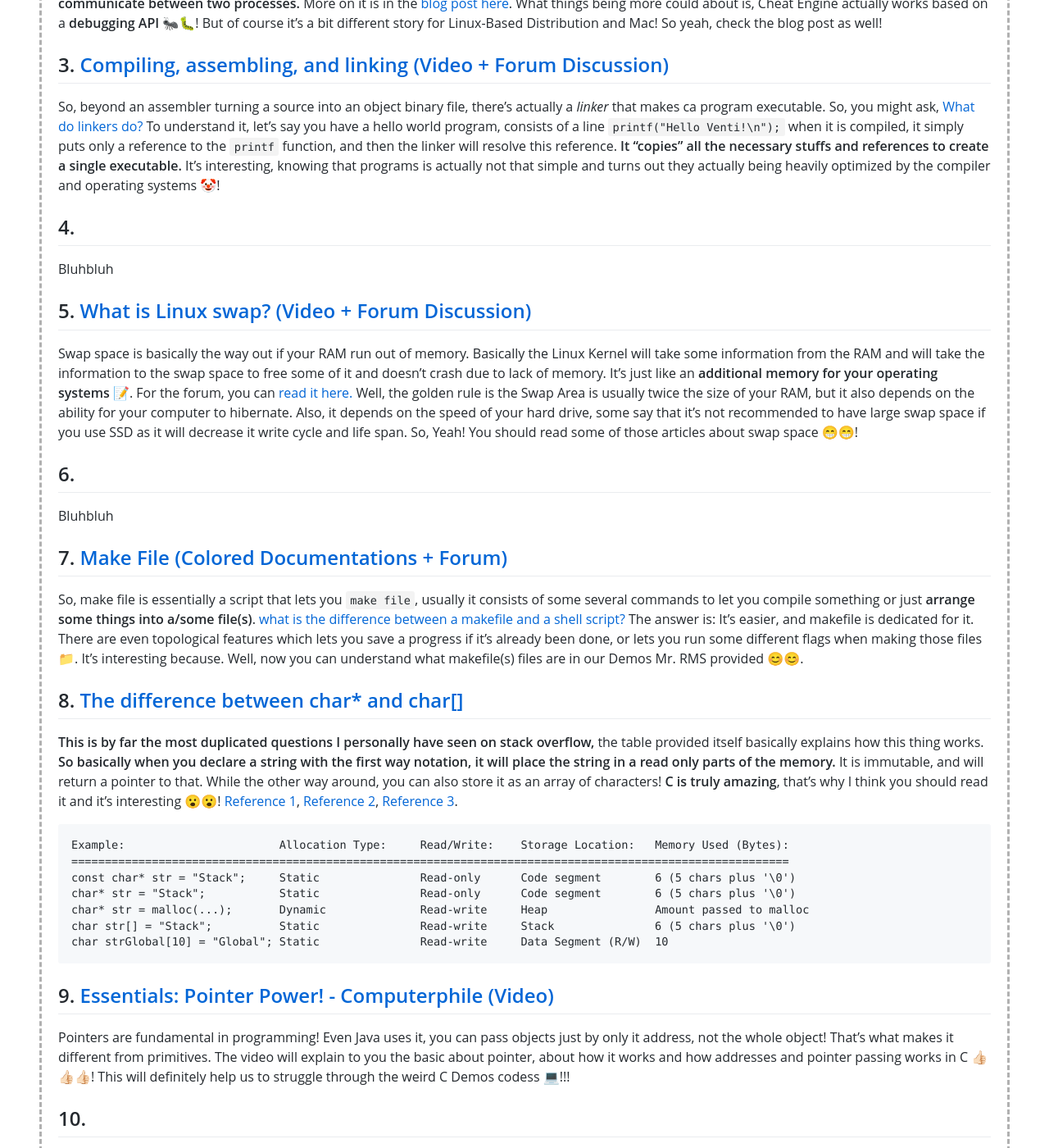
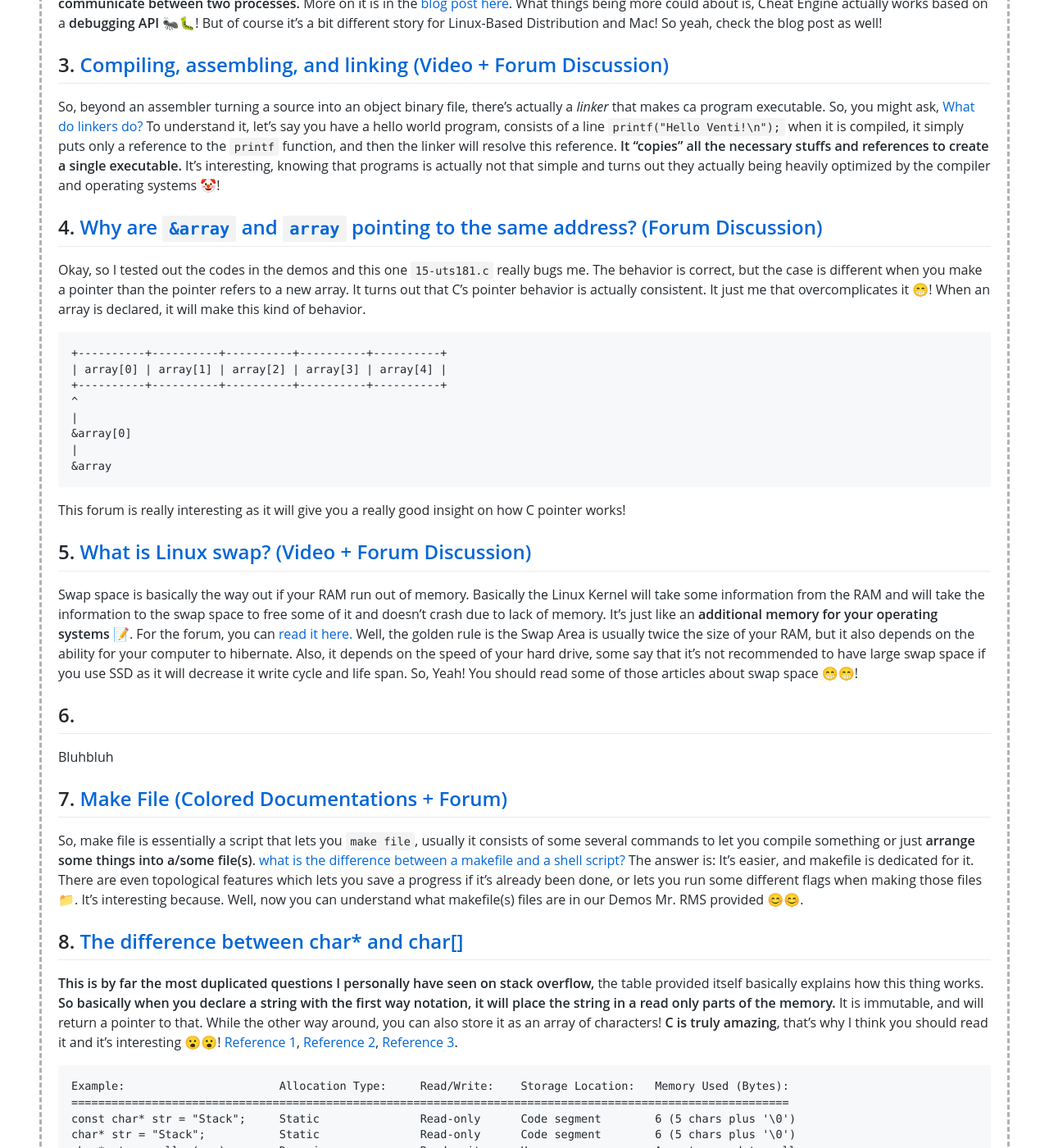
Before and after one commit to Bimabara/os211, a Jekyll site: the page built from w04.md, in a window 1280 px wide and 1400 px high, scrolled down 812 px. Shown: the whole window at 82% size. Built offline with Jekyll 4.4.1, drawn with Linux system fonts in a browser that asks for light colours; our own code applies the rules of GitHub Pages for plain Markdown files; some of the changed text lies outside the part shown.

Commit message:
[W04] Add Top 10

````diff
--- a/w04.md
+++ b/w04.md
@@ -7,7 +7,7 @@ permalink: /W04/
 
 Hello, this is my top 10 list of Week 04! Minggu-minggu sebelumnya ialah minggu yang tangguh, kita membahas tentang File Systems dan bagaimana struktur File secara umum. Materi minggu ini ialah Main Memory, kalau menurut buku Silberschatz. Namun tertulis *Topic* pada slide ialah Addresing, Shared Lib, dan Pointer. Nah, berikut ialah daftar dari beberapa link yang bagus menurut saya untuk minggu ini. 😁
 
-## 1. [Dynamic Memory Allocation in C using malloc(), calloc(), free() and realloc() (Article)](https://www.geeksforgeeks.org/dynamic-memory-allocation-in-c-using-malloc-calloc-free-and-realloc/)
+## 1. [Dynamic Memory Allocation in C using malloc(), calloc(), free() and realloc() (Article)](https://www.geeksforgeeks.org/dynamic-memory-allocation-in-c-using-malloc-calloc-free-and-realloc)
 
 Array is like the most primitive and the "Proto" of all data structures, it stores basically list of any elements. Well, C **Dynamic Memory Allocation** can be defined as a procedure in which the size of a data structure (like Array) is changed during the runtime. C provides some functions to achieve these tasks. There are 4 library functions provided by C defined under **\<stdlib.h\>** header file to facilitate dynamic memory allocation in C programming. They are ```malloc()``` , ```calloc()``` , ```free()``` , ```realloc() ```. I really recommend you to at least understand only this one article out of others C array stuffs out there! It's really interesting and rewarding if you understand how C works, moreover on this dynamic memory allocation topic!!! 🍧🍧
 
@@ -19,9 +19,22 @@ OK. Who never uses **cheat engine**? It's a legend app every late 90's and 2000'
 
 So, beyond an assembler turning a source into an object binary file, there's actually a *linker* that makes ca program executable. So, you might ask, [What do linkers do?](https://stackoverflow.com/questions/3322911/what-do-linkers-do) To understand it, let's say you have a hello world program, consists of a line `printf("Hello Venti!\n");`  when it is compiled, it simply puts only a reference to the `printf` function, and then the linker will resolve this reference. **It "copies" all the necessary stuffs and references to create a single executable.** It's interesting, knowing that programs is actually not that simple and turns out they actually being heavily optimized by the compiler and operating systems 🤡!
 
-## 4. []()
+## 4. [Why are `&array` and `array` pointing to the same address? (Forum Discussion)](https://stackoverflow.com/questions/54807208/why-are-array-and-array-pointing-to-the-same-address)
 
-Bluhbluh
+Okay, so I tested out the codes in the demos and this one `15-uts181.c` really bugs me. The behavior is correct, but the case is different when you make a pointer than the pointer refers to a new array. It turns out that C's pointer behavior is actually consistent. It just me that overcomplicates it 😁! When an array is declared, it will make this kind of behavior.
+
+```
++----------+----------+----------+----------+----------+
+| array[0] | array[1] | array[2] | array[3] | array[4] |
++----------+----------+----------+----------+----------+
+^
+|
+&array[0]
+|
+&array
+```
+
+ This forum is really interesting as it will give you a really good insight on how C pointer works!
 
 ## 5. [What is Linux swap? (Video + Forum Discussion)](https://www.youtube.com/watch?v=0mgefj9ibRE)
 
@@ -53,9 +66,9 @@ char strGlobal[10] = "Global"; Static               Read-write     Data Segment
 
 Pointers are fundamental in programming! Even Java uses it, you can pass objects just by only it address, not the whole object! That's what makes it different from primitives. The video will explain to you the basic about pointer, about how it works and how addresses and pointer passing works in C 👍🏻👍🏻👍🏻! This will definitely help us to struggle through the weird C Demos codess 💻!!!
 
-## 10. []()
+## 10. [C Corner Cases (and Funny Things) (Blog)](http://blog.httrack.com/blog/2014/05/30/c-corner-cases-and-funny-things/)
 
-Bluhbluh
+also [Top 20 C pointer mistakes and how to fix them](https://www.acodersjourney.com/top-20-c-pointer-mistakes/) and [Strange Corners of C](https://blog.robertelder.org/weird-c-syntax/), are one of the bests blog posts about people who are trying to learn C and discovered some C weird(?) But actually makes sense! It's interesting because as you **read the post, you tried it for yourself and voila!** Now you understand it as well. I'm so sorry my half of Top 10 is filled with C stuff 😭😭😭. Not that I'm not creative. I code in C++, but I almost never touched the pointer stuffs as the **latest libraries of C++14 already fulfill my needs**. The funny thing is, **sometimes C's cache is way better if we use plain array instead of those newer things!** Also pointer is a cool concept that plays with memory!
 
 That's all Week 4 from me. I'll start doing Week 5 as soon as possible!
 
````
